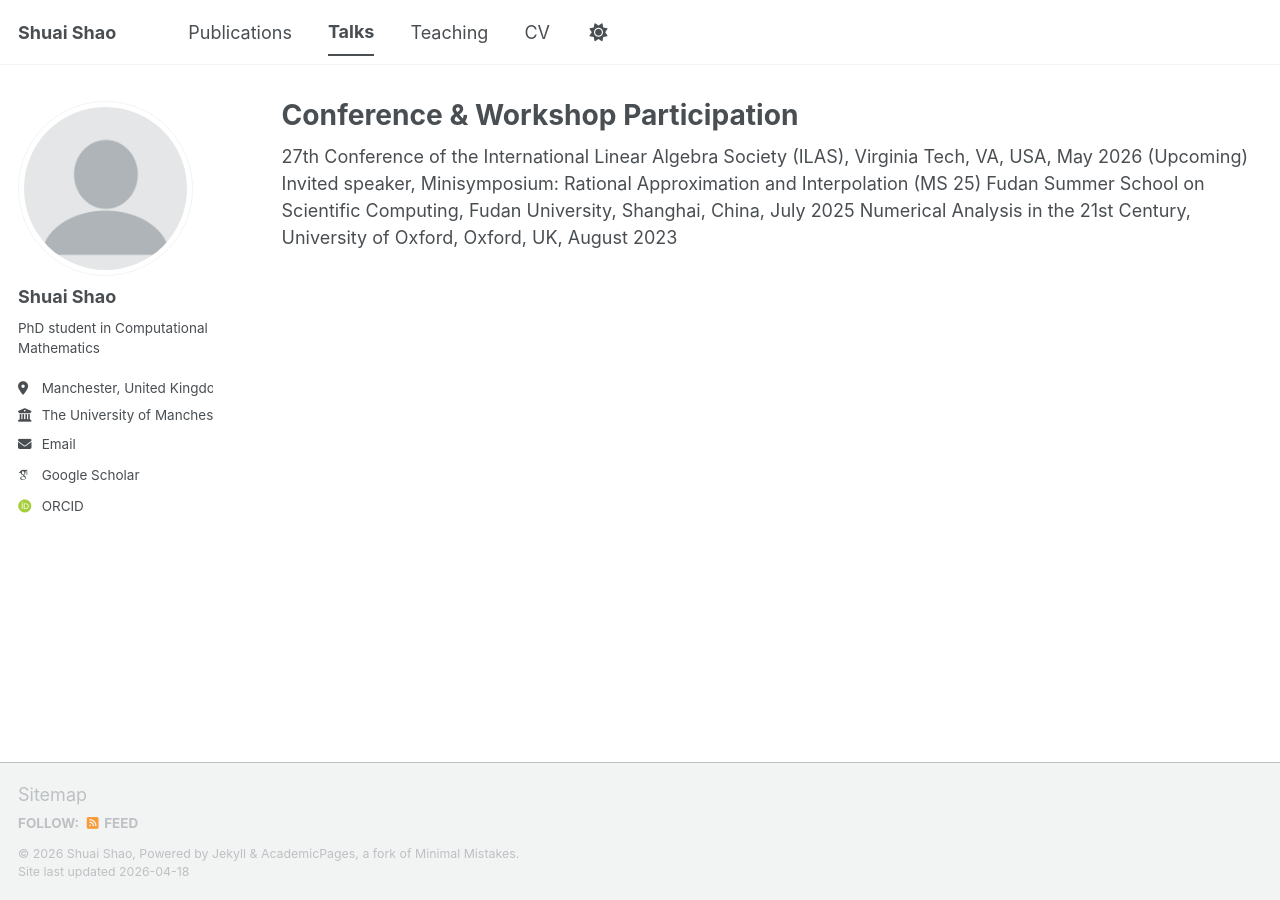
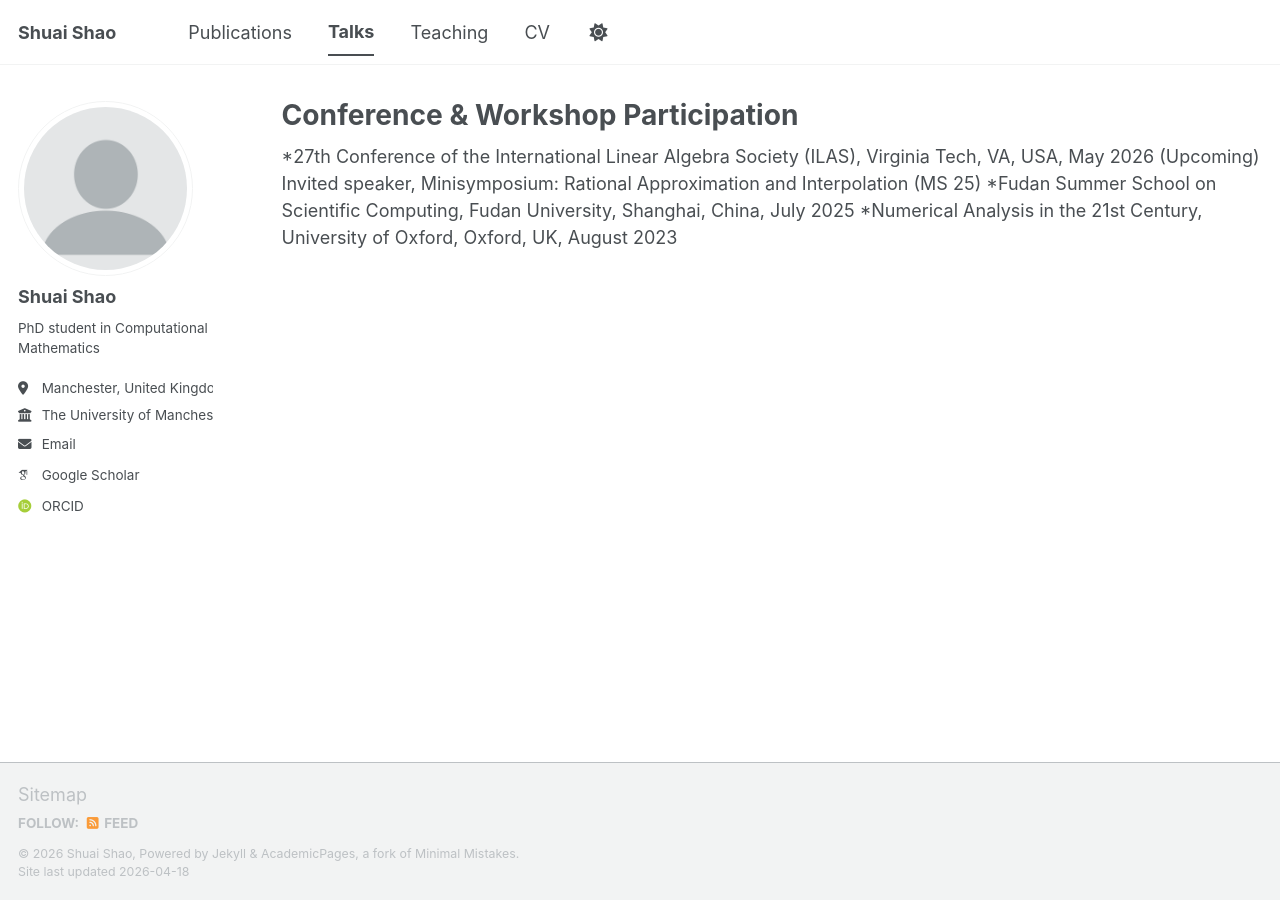
Before and after one commit to ShuaiShao-1203/ShuaiShao-1203.github.io, a Jekyll site: the page built from _pages/talks.html, in a window 1280 px wide. Built offline with Jekyll 4.4.1, drawn with Linux system fonts in a browser that asks for light colours; some web fonts are replaced; a script bundle is joined from its source files by our own code; library files that are not in the unit come from our copies.

```diff
--- a/_pages/talks.html
+++ b/_pages/talks.html
@@ -5,9 +5,9 @@ permalink: /talks/
 author_profile: true
 ---
 
-27th Conference of the International Linear Algebra Society (ILAS), Virginia Tech, VA, USA, May 2026 (Upcoming) <br>
+*27th Conference of the International Linear Algebra Society (ILAS), Virginia Tech, VA, USA, May 2026 (Upcoming) <br>
 Invited speaker, Minisymposium: Rational Approximation and Interpolation (MS 25)
 
-Fudan Summer School on Scientific Computing, Fudan University, Shanghai, China, July 2025
+*Fudan Summer School on Scientific Computing, Fudan University, Shanghai, China, July 2025
 
-Numerical Analysis in the 21st Century, University of Oxford, Oxford, UK, August 2023
+*Numerical Analysis in the 21st Century, University of Oxford, Oxford, UK, August 2023
```
